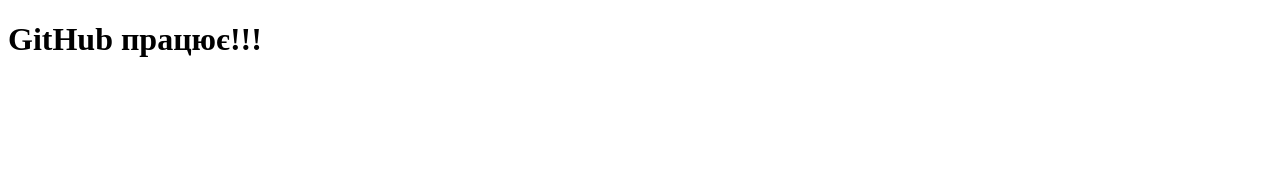
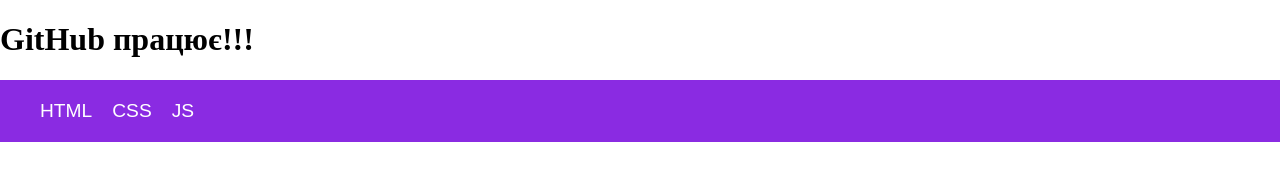
Before and after one commit to TasZyb/TestRepository1, a plain HTML site: page index.html in a window 1280 px wide. Drawn offline with Linux system fonts and the light colour scheme.

Commit message:
Create style and js

```diff
--- a/index.html
+++ b/index.html
@@ -12,6 +12,12 @@
         GitHub працює!!!
     </h1>
 
+    <ul class="list">
+        <li class="item">HTML</li>
+        <li class="item">CSS</li>
+        <li class="item">JS</li>
+    </ul>
+
 
     <script src="script.js"></script>
 </body>
--- a/script.js
+++ b/script.js
@@ -0,0 +1,10 @@
+const item = document.querySelectorAll(".item")
+
+
+
+for (let i = 0; i < item.length; i++) {
+    item[i].addEventListener("click", function(){
+        item[i].style.color = 'green'
+    })
+
+}
--- a/style.css
+++ b/style.css
@@ -0,0 +1,20 @@
+body{
+    margin: 0;
+}
+.list{
+    display: flex;
+    gap: 20px;
+    background-color: blueviolet;
+    list-style: none;
+    padding-top: 20px;
+    padding-bottom: 20px;
+}
+.item{
+    color: white;
+    font-family: Arial, Helvetica, sans-serif;
+    font-size: larger;
+    transition-duration: 0.3s;
+}
+.item:hover{
+    transform: translateY(-10px);
+}
```
